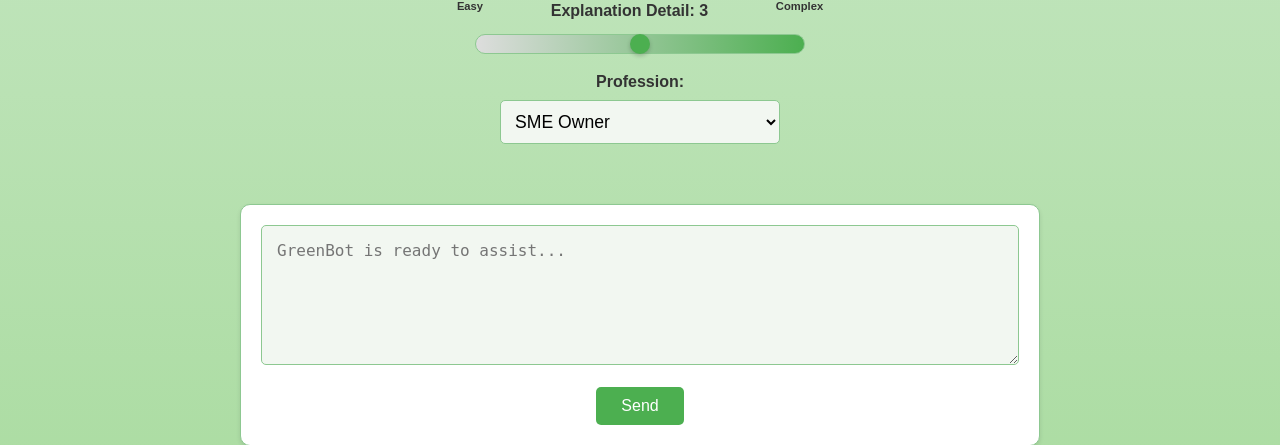
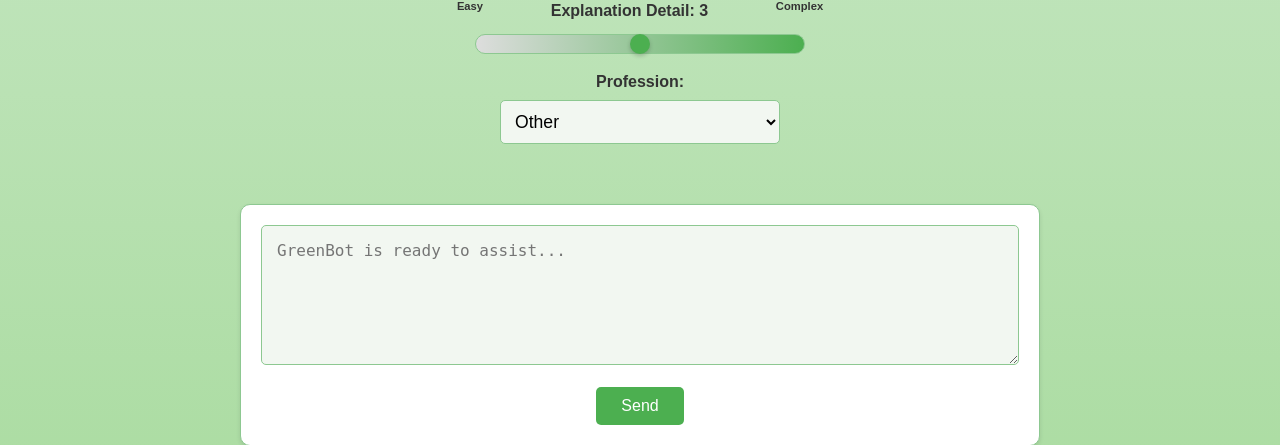
Before and after one commit to fidoster/planetpal, a Flask app: page / in a window 1280 px wide. Shown: the part 604-1049 px from the top of the page. Run offline with Flask 2, Linux system fonts and the light colour scheme.

Commit message:
profession other

```diff
--- a/templates/index.html
+++ b/templates/index.html
@@ -125,11 +125,11 @@
               <div class="professional-selector-container">
             <label for="profession-dropdown" class="dropdown-label">Profession: </label>
              <select id="profession-dropdown"  onchange="selectProfessionalPersona(this.value)">
+                    <option value="Other">Other</option>
                     <option value="SME Owner">SME Owner</option>
                     <option value="Housing Company Representative">Housing</option>
                     <option value="Private Trader">P.Trader</option>
                      <option value="Tech Averse Customer">Tech Averse</option>
-                     <option value="Other">Other</option>
                 </select>
 
       </div>
```
